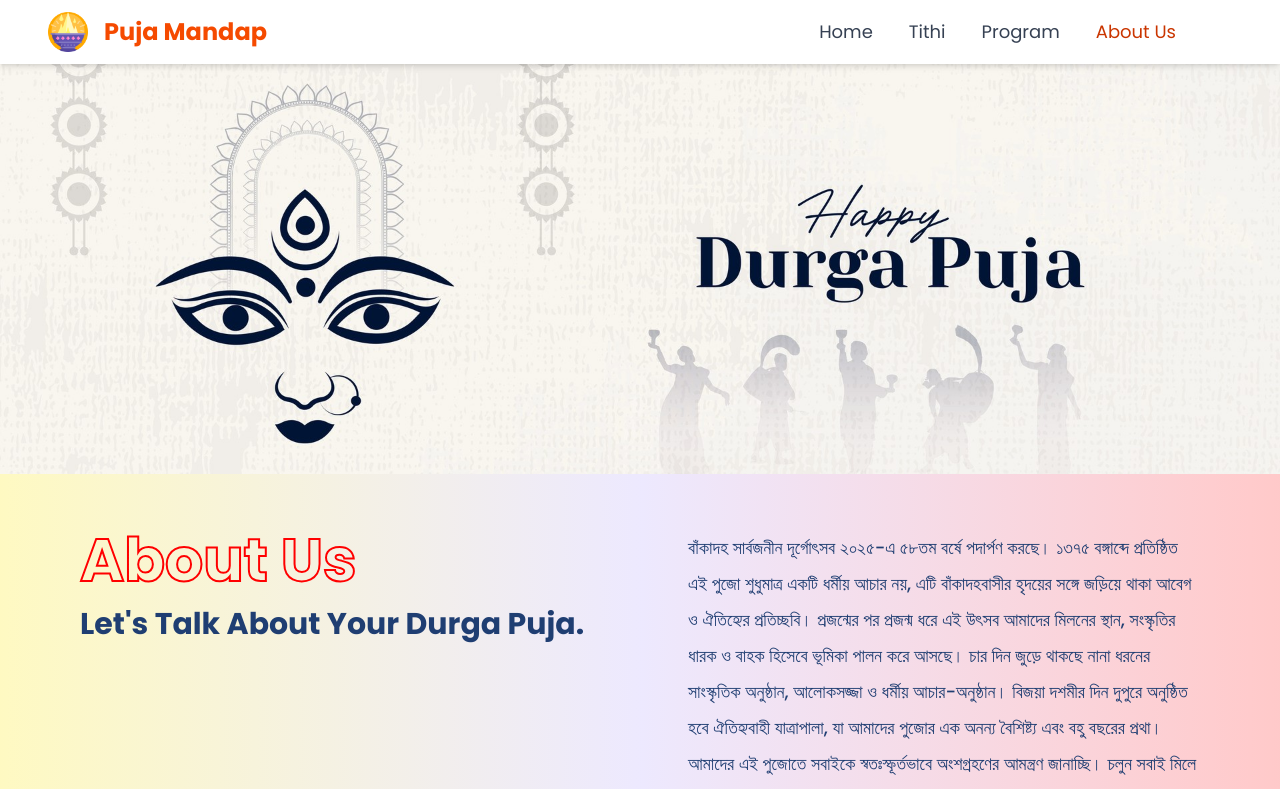
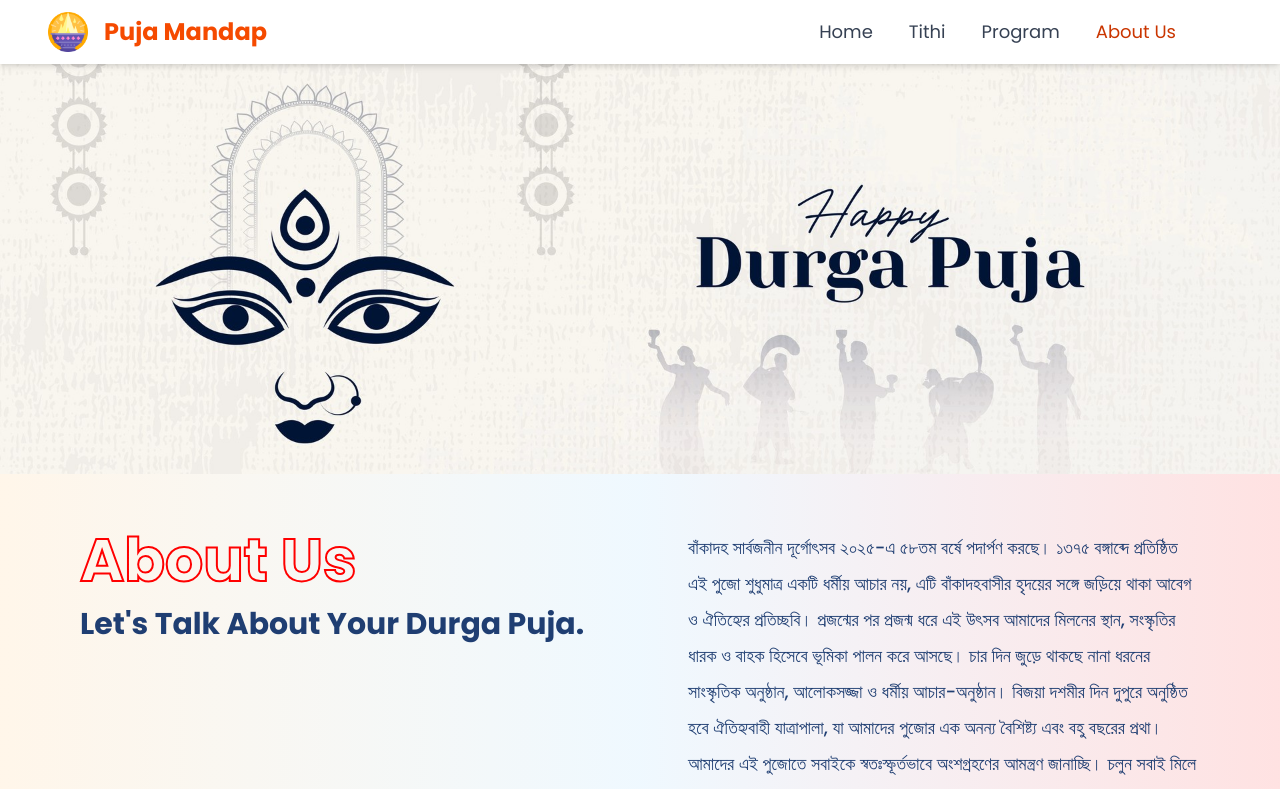
Before and after one commit to Arijitkhan99git/durga-mandap, a React (Vite) app: page /about in a window 1280 px wide. Shown: the top 789 px of the page. Built offline with nearby package versions, Linux system fonts and the light colour scheme.

Commit message:
updated color tone

```diff
--- a/src/components/about/AboutUs.jsx
+++ b/src/components/about/AboutUs.jsx
@@ -9,7 +9,7 @@ function AboutUs() {
   return (
       <>
       <div className='w-full overflow-x-clip mt-[4rem] pb-5 md:pb-8 text-primary
-      flex flex-col justify-center items-center bg-gradient-to-r from-yellow-100 via-violet-100 to-red-200 gap-6'>
+      flex flex-col justify-center items-center bg-gradient-to-r from-orange-100/50 via-sky-100/50 to-red-100 gap-6'>
          <div className='w-full '>
             <img src={aboutusHeader} alt="aboutusHeader" />
           </div>
```
